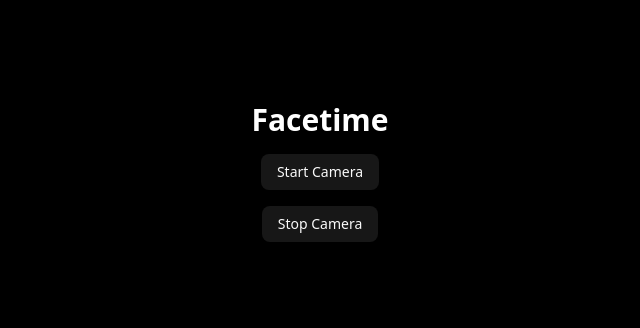
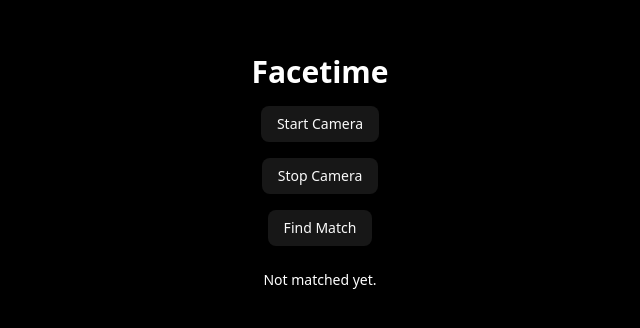
Before and after one commit to ankitku3101/confessly, a Next.js app in the folder apps/web/: page /facetime in a window 1280 px wide. Shown: the part 108-436 px from the top of the page, without its empty margins (320-960 px from the left). Built offline with nearby package versions, Linux system fonts and the light colour scheme; no server answers.

Commit message:
feat(facetime): Add socket logic to frontend

```diff
--- a/apps/web/app/facetime/page.tsx
+++ b/apps/web/app/facetime/page.tsx
@@ -1,12 +1,33 @@
 'use client'
 
 import { Button } from "@/components/ui/button"
-import { useRef, useState } from "react"
+import { useEffect, useRef, useState } from "react"
+import { io, Socket } from "socket.io-client"
 
 export default function FacetimePage() {
     const videoRef = useRef<HTMLVideoElement | null>(null)
     const streamRef = useRef<MediaStream | null>(null)
     const [streaming, setStreaming] = useState(false)
+    const [partnerId, setPartnerId] = useState("")
+    const socketRef = useRef<Socket | null>(null)
+
+    useEffect(() => {
+        socketRef.current = io("http://localhost:5000/facetime")
+
+        socketRef.current.on("partner_found", (id: string) => {
+            console.log("Partner Found: ", id);
+            setPartnerId(id)
+        })
+
+        return () => {
+            socketRef.current?.disconnect();
+            socketRef.current = null;
+        };
+    },[])
+
+    const findPartner = () => {
+        socketRef.current?.emit("find_partner");
+    }
 
     const startCamera = async () => {
      try {
@@ -14,9 +35,11 @@
             video: true,
             audio: true
         })
+
         if (videoRef.current) {
             videoRef.current.srcObject = stream
         }
+
         streamRef.current = stream;
         setStreaming(true)
      } catch (err) {
@@ -31,23 +54,32 @@
             streamRef.current.getTracks().forEach((track) => {
                 track.stop();
             });
+
             if (videoRef.current) {
                 videoRef.current.srcObject = null
             }
         }
-
         streamRef.current = null
     }
 
     return (
         <div className="flex flex-col items-center justify-center min-h-screen p-4 bg-black text-white space-y-4">
             <h1 className="text-3xl font-bold">Facetime</h1>
+
             <Button onClick={startCamera}>
                 Start Camera
             </Button>
+
             <Button onClick={stopCamera}>
                 Stop Camera
             </Button>
+
+            <Button onClick={findPartner}>Find Match</Button>
+
+            <p className="text-sm mt-2">
+                {partnerId ? `Matched with: ${partnerId}` : "Not matched yet."}
+            </p>
+
             <video
                 ref={videoRef}
                 autoPlay
```
